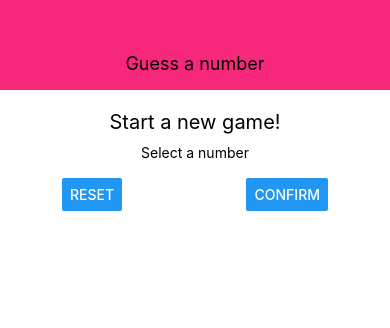
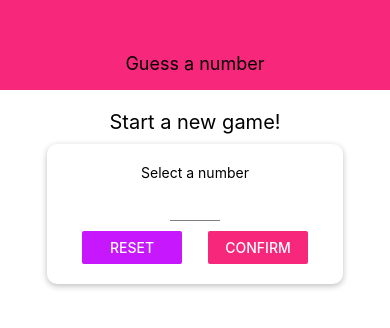
Before and after one commit to brad-trantham/real-app-01-starting-project, a React Native app: screen / in a window 390 px wide. Shown: the top 328 px of the page. Built offline with nearby package versions, Linux system fonts and the light colour scheme.

Commit message:
Commit during lecture 61 to make a point about render cycles

```diff
--- /dev/null
+++ b/components/Card.js
@@ -0,0 +1,25 @@
+import React from 'react';
+import {View, StyleSheet} from 'react-native';
+
+const Card = props => {
+    // putting props.style second ensures that it overwrites anything in styles.card
+    return <View style={{...styles.card, ...props.style}}>{props.children}</View>
+}
+
+const styles = StyleSheet.create({
+    card: {
+        backgroundColor: 'white',
+        padding: 20,
+        // borderradius gives rounded corners
+        borderRadius: 10,
+        // shadow props are ios only
+        shadowColor: 'black',
+        shadowOffset: {width: 0, height: 2},
+        shadowRadius: 6,
+        shadowOpacity: 0.26,
+        // elevation does the same for android
+        elevation: 5
+    }
+})
+
+export default Card;
--- a/components/Header.js
+++ b/components/Header.js
@@ -1,5 +1,7 @@
 import React from 'react';
 import {View, Text, StyleSheet} from 'react-native';
+
+import Colors from '../constants/colors';
 
 const Header = props => {
     return (
@@ -14,7 +16,7 @@
         width: '100%',
         height: 90,
         paddingTop: 36,
-        backgroundColor: '#f7287b',
+        backgroundColor: Colors.primary,
         alignItems: 'center',
         justifyContent: 'center'
     },
--- /dev/null
+++ b/components/Input.js
@@ -0,0 +1,17 @@
+import React from 'react';
+import {TextInput, StyleSheet} from 'react-native';
+
+const Input = props => {
+    return <TextInput {...props} style={{...styles.input, ...props.style}}/>
+}
+
+const styles = StyleSheet.create({
+    input: {
+        height: 30,
+        borderBottomColor: 'gray',
+        borderBottomWidth: 1,
+        marginVertical: 10
+    }
+})
+
+export default Input
--- /dev/null
+++ b/constants/colors.js
@@ -0,0 +1,4 @@
+export default {
+    primary: '#f7287b',
+    accent: '#c717fc'
+}
--- a/screens/StartGameScreen.js
+++ b/screens/StartGameScreen.js
@@ -1,19 +1,58 @@
-import React from 'react';
-import {View, StyleSheet, Text, TextInput, Button} from 'react-native';
+import React, {useState} from 'react';
+import {View, StyleSheet, Text, TouchableWithoutFeedback, Button, Keyboard} from 'react-native';
+
+import Card from '../components/Card';
+import Colors from '../constants/colors';
+import Input from '../components/Input';
 
 const StartGameScreen = props => {
+    const [enteredValue, setEnteredValue] = useState('')
+    const [confirmed, setConfirmed] = useState(false)
+    const [selectedNumber, setSelectedNumber] = useState()
+
+    const numberInputHandler = inputText => {
+        // drops any non-numeric value
+        setEnteredValue(inputText.replace(/[^0-9]/g, ''));
+    }
+
+    const resetInputHandler = () => {
+        setEnteredValue('');
+        setConfirmed(false)
+    }
+
+    const confirmInputHandler = inputText => {
+        setConfirmed(true)
+        setEnteredValue('')
+        // this seems like it wouldn't work because the previous line cleared it
+        // but it does work because this happens in the same render cycle
+        // you could also move this call up before changing entered value,
+        // it doesn't matter
+        setSelectedNumber(parseInt(enteredValue))
+    }
+
+    // blurOnSubmit only affects android keyboards
+    // number-pad keyboard is the same as numeric on android
     return (
-        <View style={styles.screen}>
-            <Text style={styles.title}>Start a new game!</Text>
-            <View style={styles.inputContainer}>
-                <Text>Select a number</Text>
-                <TextInput/>
-                <View style={styles.ButtonContainer}>
-                    <Button title="Reset" onPress={() => {}}/>
-                    <Button title="Confirm" onPress={() => {}}/>
-                </View>
+        <TouchableWithoutFeedback onPress={()=>{Keyboard.dismiss()}}>
+            <View style={styles.screen}>
+                <Text style={styles.title}>Start a new game!</Text>
+                <Card style={styles.inputContainer}>
+                    <Text>Select a number</Text>
+                    <Input style={styles.input}
+                        blurOnSubmit
+                        autoCapitalize='none'
+                        autoCorrect={false}
+                        keyboardType="number-pad"
+                        maxLength={2}
+                        onChangeText={numberInputHandler}
+                        value={enteredValue}/>
+                    <View style={styles.ButtonContainer}>
+                        <View style={styles.button}><Button title="Reset" onPress={resetInputHandler} color={Colors.accent}/></View>
+                        <View style={styles.button}><Button title="Confirm" onPress={() => {}} color={Colors.primary}/></View>
+                    </View>
+                </Card>
             </View>
-        </View>
+        </TouchableWithoutFeedback>
     );
 }
 
@@ -37,6 +76,13 @@
         width: '100%',
         justifyContent: 'space-between',
         paddingHorizontal: 15
+    },
+    button: {
+        width: 100
+    },
+    input: {
+        width: 50,
+        textAlign: 'center'
     }
 })
 
```
